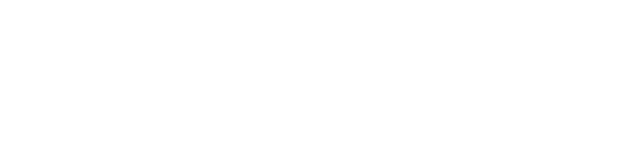
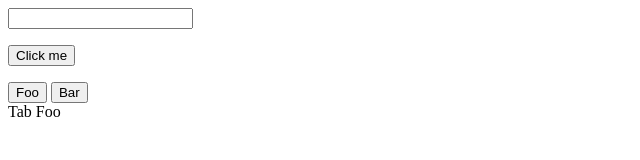
Before and after one commit to alongal/project-x-test, a website: page index.html in a window 1280 px wide. Shown: the whole page, without its empty margins (0-640 px from the left). Drawn offline with Linux system fonts and the light colour scheme.

Commit message:
tried a few more things

```diff
--- a/index.html
+++ b/index.html
@@ -3,9 +3,27 @@
 <head>
   <meta charset="UTF-8">
   <title>Project X test</title>
-
+  <script src="https://cdn.jsdelivr.net/gh/calebporzio/project-x/dist/project-x.min.js"></script>
+  <style>
+    .hidden { display: none; }
+  </style>
 </head>
 <body>
+  <div x-data="{ name: 1 }">
+    <input type="text" x-model="name">
+    <span x-text="name"></span>
+    <p>
+      <button x-on:click="name = ">Click me</button>
+      <span x-text="name"></span>
+    </p>
+  </div>
 
+  <div x-data="{ currentTab: 'foo' }">
+    <button x-bind:class="{ 'active': currentTab === 'foo' }" x-on:click="currentTab = 'foo'">Foo</button>
+    <button x-bind:class="{ 'active': currentTab === 'bar' }" x-on:click="currentTab = 'bar'">Bar</button>
+
+    <div x-bind:class="{ 'hidden': currentTab !== 'foo' }">Tab Foo</div>
+    <div class="hidden" x-bind:class="{ 'hidden': currentTab !== 'bar' }">Tab Bar</div>
+  </div>
 </body>
 </html>
```
